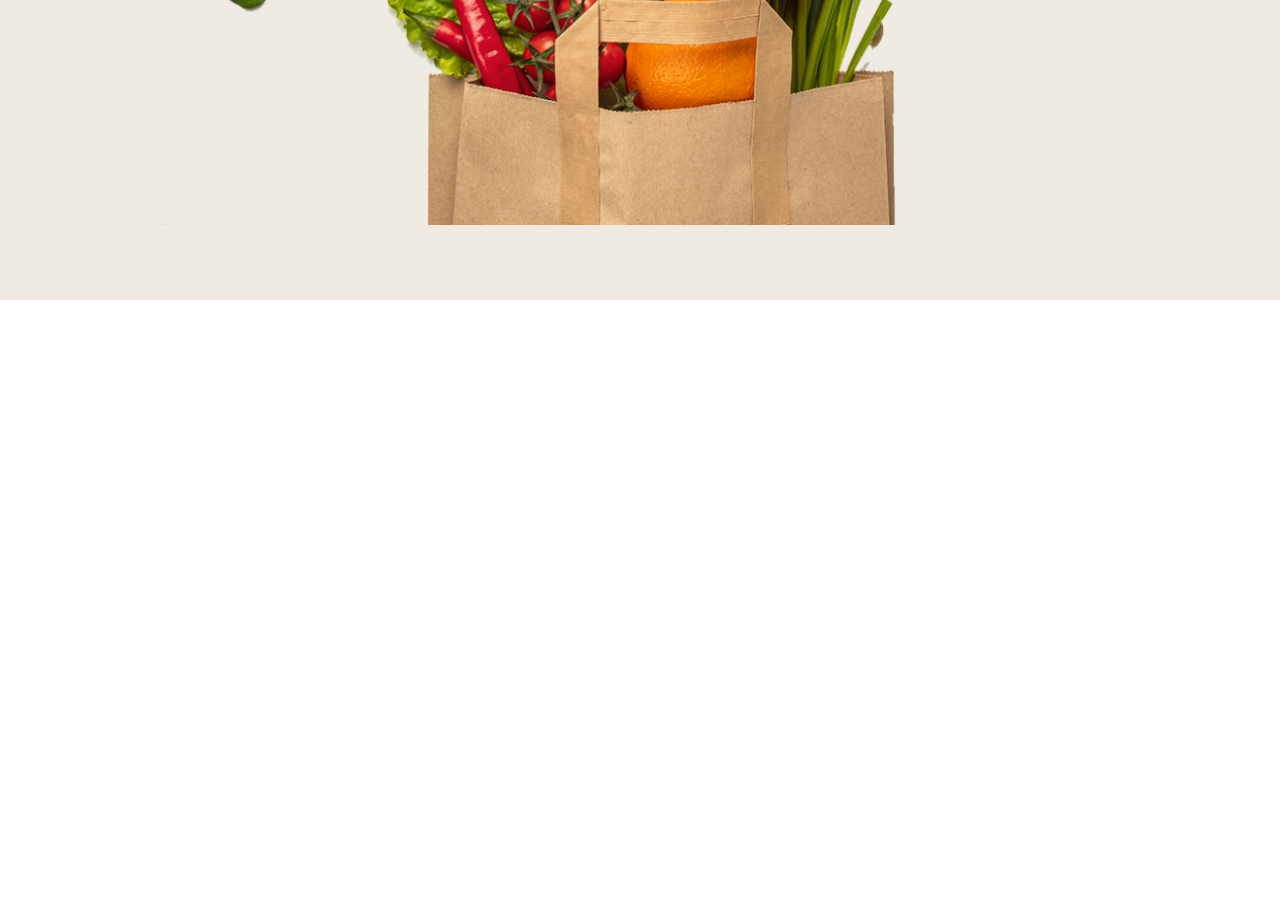
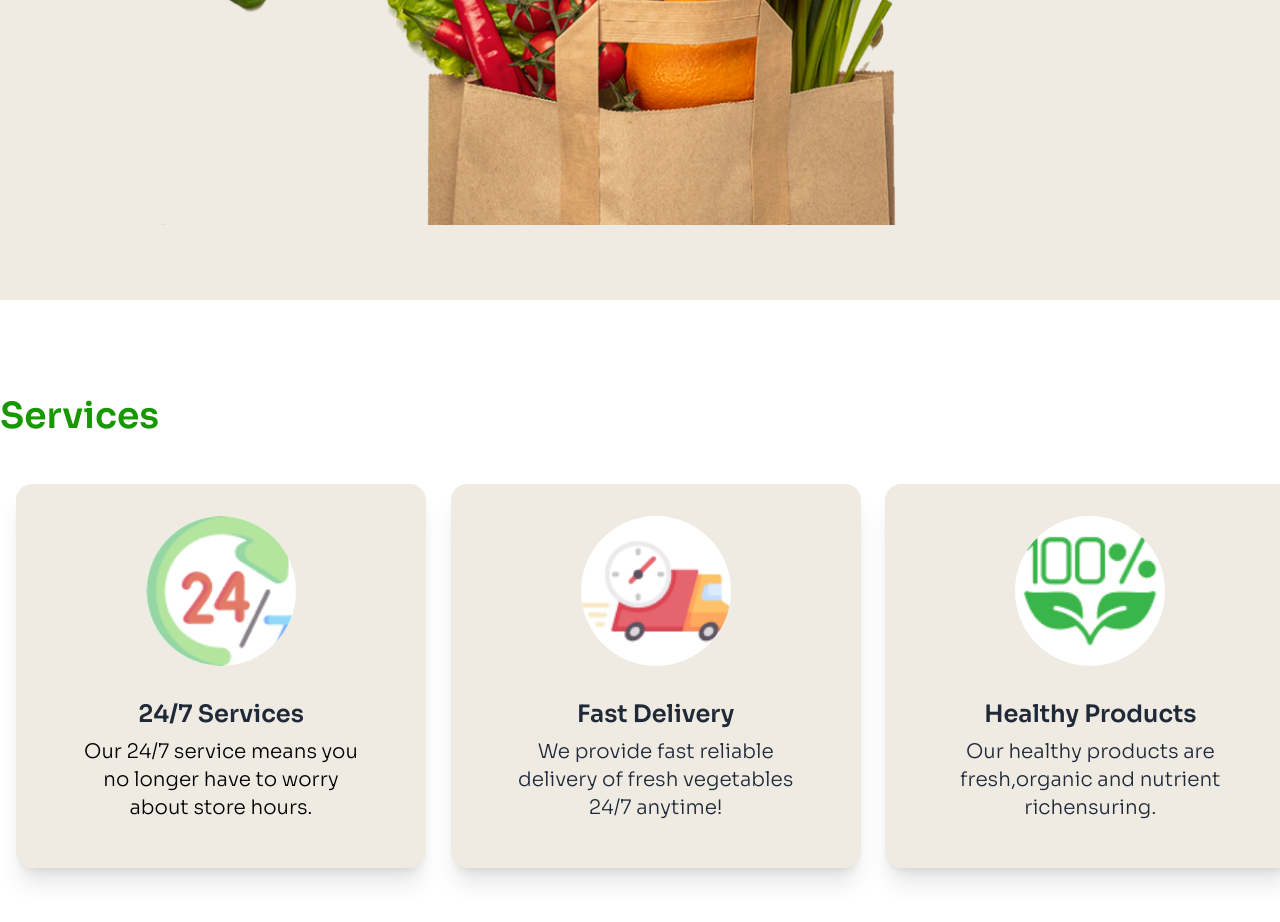
Before and after one commit to ahamedraju1/assignment-03, a plain HTML site: page index.html in a window 1280 px wide. Shown: the part 1000-1922 px from the top of the page. Before the commit the page ends 1300 px from the top, so only its background shows below. Drawn offline with nearby package versions, Linux system fonts and the light colour scheme.

Commit message:
added a service cards

```diff
--- a/index.html
+++ b/index.html
@@ -87,9 +87,12 @@
         <hr class=" lg:hidden bg-primary">
         <section class="my-24 container mx-auto">
             <div class="">
-                <h1 class="text-center lg:text-6xl text-3xl font-semibold">Freshness <span class="text-primary">You Can</span><br>
-                    <span class="text-primary">Count</span> On, Prices You’ll Love!</h1>
-                  <p class="text-center mx-auto lg:text-2xl text-gray-500 mt-8">Shop your daily essentials at unbeatable prices. From fresh produce to pantry staples, we’ve got you covered every day!</p>
+                <h1 class="text-center lg:text-6xl text-3xl font-semibold">Freshness <span class="text-primary">You
+                        Can</span><br>
+                    <span class="text-primary">Count</span> On, Prices You’ll Love!
+                </h1>
+                <p class="text-center mx-auto lg:text-2xl text-gray-500 mt-8">Shop your daily essentials at unbeatable
+                    prices. From fresh produce to pantry staples, we’ve got you covered every day!</p>
             </div>
             <div>
                 <img class="lg:w-[1000px] lg:h-[800px] my-9 container mx-auto
@@ -99,6 +102,52 @@
     </header>
 
     <main>
+        <section class="my-24">
+            <div class="container mx-auto">
+                <h3 class="text-4xl font-semibold text-primary mb-12">Services</h3>
+            </div>
+            <!-- card -->
+             <div class="grid grid-cols-1 lg:grid-cols-3 gap-6 container mx-auto">
+
+                <!-- card-1 -->
+            <div class="card bg-base-100 w-[410px] h-96 shadow-xl rounded-2xl bg-secondary p-4 lg:p-8 mx-4">
+                <div class="avatar">
+                    <div class="mx-auto ring-offset-base-100 w-[150px] h-[150px] rounded-full ring-offset-2">
+                      <img class="bg-white" src="c2-assets/service.png" />
+                    </div>
+                  </div>
+                <div class="card-body text-center overflow-hidden">
+                  <h2 class="text-2xl font-semibold">24/7 Services</h2>
+                  <p class="text-xl font-light text-black">Our 24/7 service means you no longer have to worry about store hours.</p>
+                </div>
+              </div>
+            <!-- card-2 -->
+            <div class="card bg-base-100 w-[410px] h-96 shadow-xl rounded-2xl bg-secondary p-4 lg:p-8 mx-4">
+                <div class="avatar">
+                    <div class="mx-auto ring-offset-base-100 w-[150px] h-[150px] rounded-full ring-offset-2">
+                      <img class="bg-white" src="c2-assets/delivery.png" />
+                    </div>
+                  </div>
+                <div class="card-body text-center overflow-hidden">
+                  <h2 class=" text-center text-2xl font-semibold">Fast Delivery</h2>
+                  <p class="text-xl font-light">We provide fast reliable delivery of fresh vegetables 24/7 anytime!</p>
+                </div>
+              </div>
+              <!-- card-3 -->
+            <div class="card bg-base-100 w-[410px] h-96 shadow-xl rounded-2xl bg-secondary p-4 lg:p-8 mx-4">
+                <div class="avatar">
+                    <div class="mx-auto ring-offset-base-100 w-[150px] h-[150px] rounded-full ring-offset-2">
+                      <img class="bg-white" src="c2-assets/healthy.png" />
+                    </div>
+                  </div>
+                <div class="card-body overflow-hidden">
+                  <h2 class="text-center text-2xl font-semibold">Healthy Products </h2>
+                  <p class="text-xl font-light text-center">Our healthy products are fresh,organic and nutrient richensuring.</p>
+                </div>
+              </div>
+
+            </div>
+        </section>
 
     </main>
     <footer>
```
